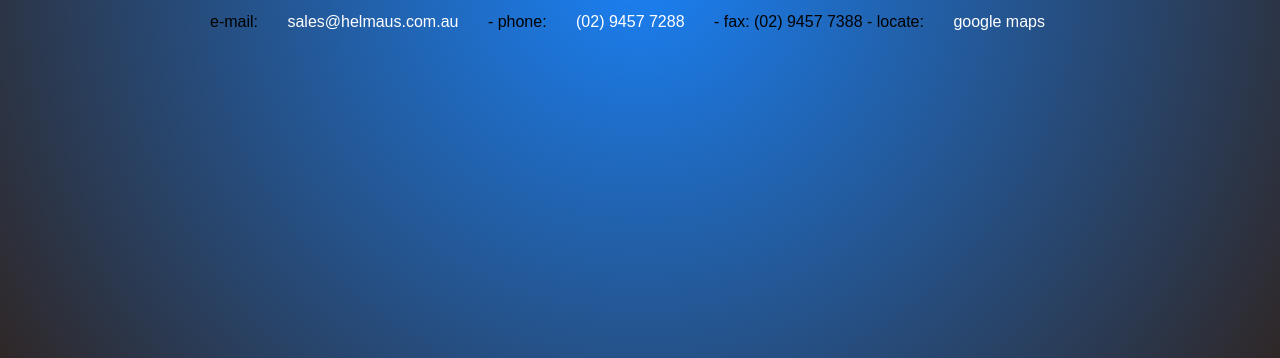
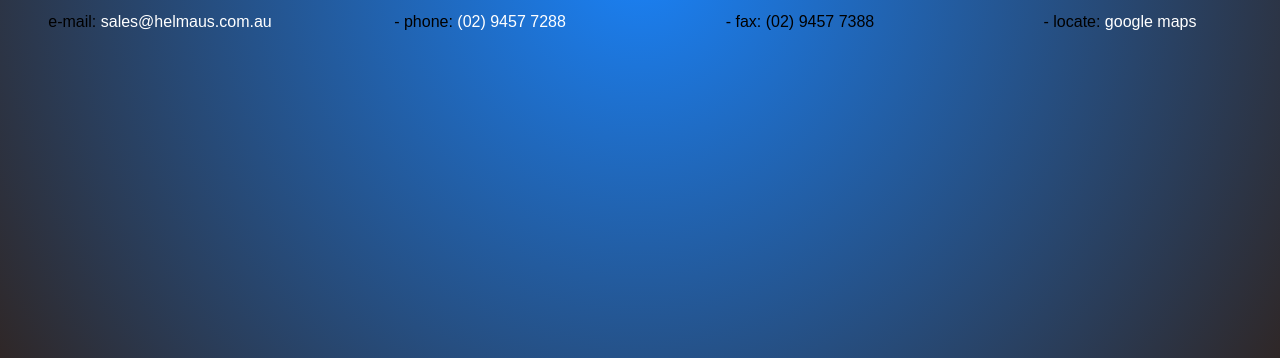
Before and after one commit to stakach/helmaus-web, a plain HTML site: page index.html in a window 1280 px wide. Shown: the part 442-800 px from the top of the page. Drawn offline with Linux system fonts and the light colour scheme; a web font is replaced by a local one.

Commit message:
flex box the footer

```diff
--- a/index.html
+++ b/index.html
@@ -18,7 +18,6 @@
     a {
       position: relative;
       display: inline-block;
-      margin: 15px 25px;
       outline: none;
       color: #fff;
       text-decoration: none;
@@ -118,6 +117,21 @@
       display: table-cell;
       vertical-align: middle;
     }
+
+    footer {
+      display: -webkit-flex;
+      display: -ms-flex;
+      display: flex;
+      -webkit-flex-direction: row;
+      -ms-flex-direction: row;
+      flex-direction: row;
+    }
+
+    footer > span {
+      -webkit-flex: 1;
+      -ms-flex: 1;
+      flex: 1;
+    }
   </style>
 </head>
 <body>
```
